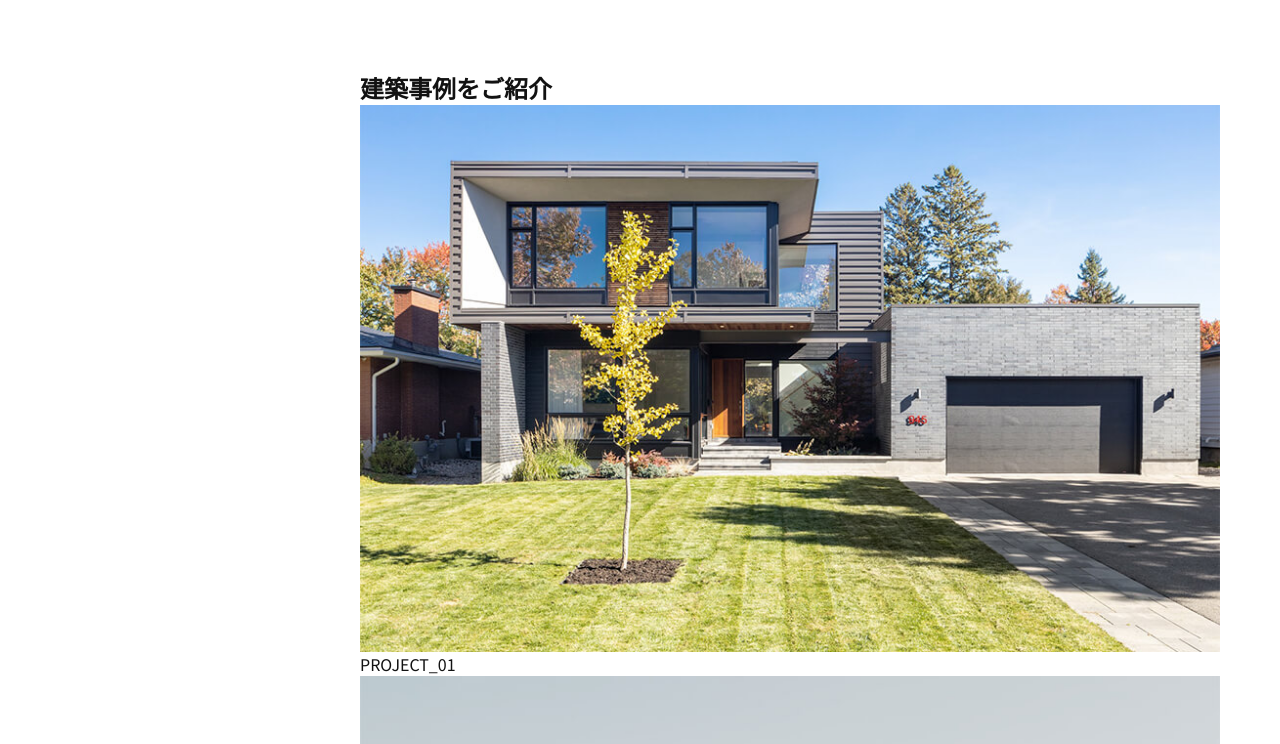
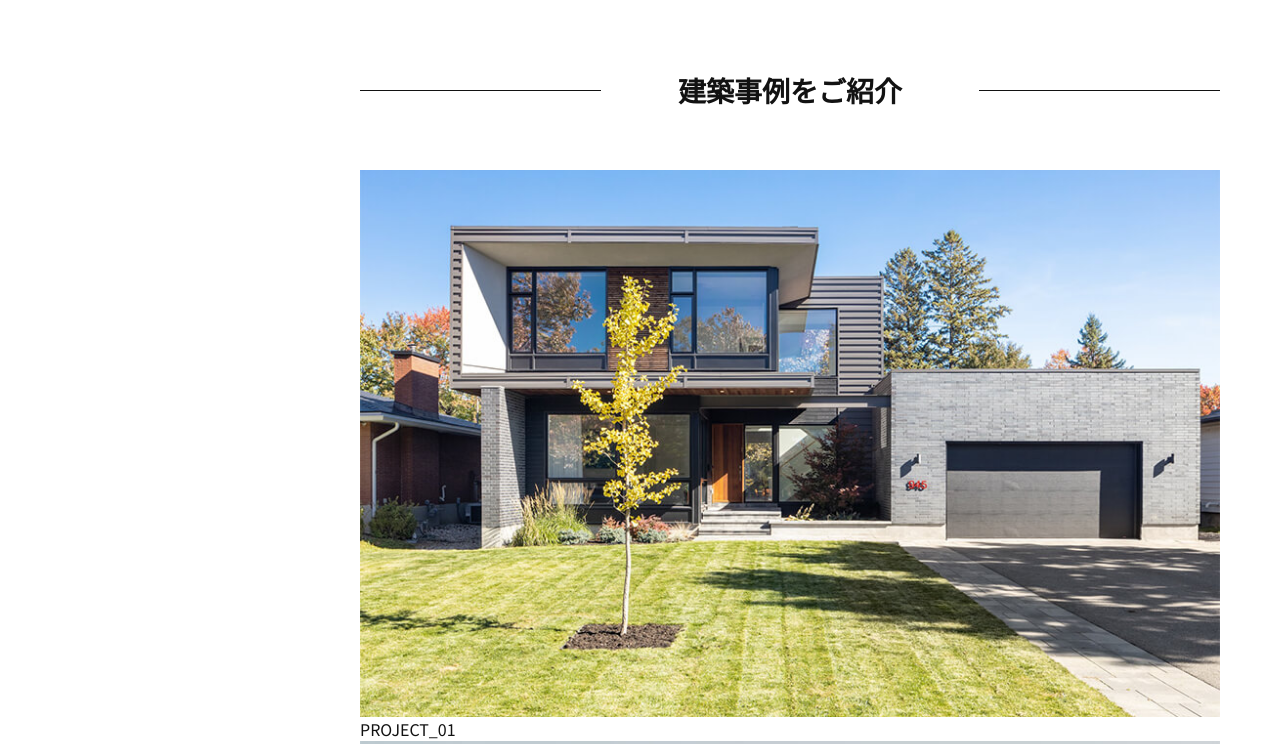
Before and after one commit to Y-Keisuke329/BrightHouse, a plain HTML site: page index.html in a window 1280 px wide. Shown: the part 237-981 px from the top of the page. Drawn offline with nearby package versions, Linux system fonts and the light colour scheme; some packages are replaced by stand-ins of ours; a script that the page names is missing.

Commit message:
add style..css

```diff
--- a/css/style.css
+++ b/css/style.css
@@ -43,6 +43,27 @@ li {
 
 .site-title a {
     display: block;
+}
+
+/*
+セクションタイトル用の共通クラス
+両サイドの線は疑似要素で作成して、Flexboxで横並びに配置
+※beforeが左の線、afterが右の線
+*/
+.sec-title {
+    display: flex;
+    align-items: center;
+    justify-content: space-between;
+    font-size: 1.75rem;
+    margin-bottom: 60px;
+    text-align: center;
+}
+
+.sec-title::before,
+.sec-title::after {
+    border-top: 1px solid;
+    content: "";
+    width: 28%;
 }
 
 /*-------------------------------------------
```
